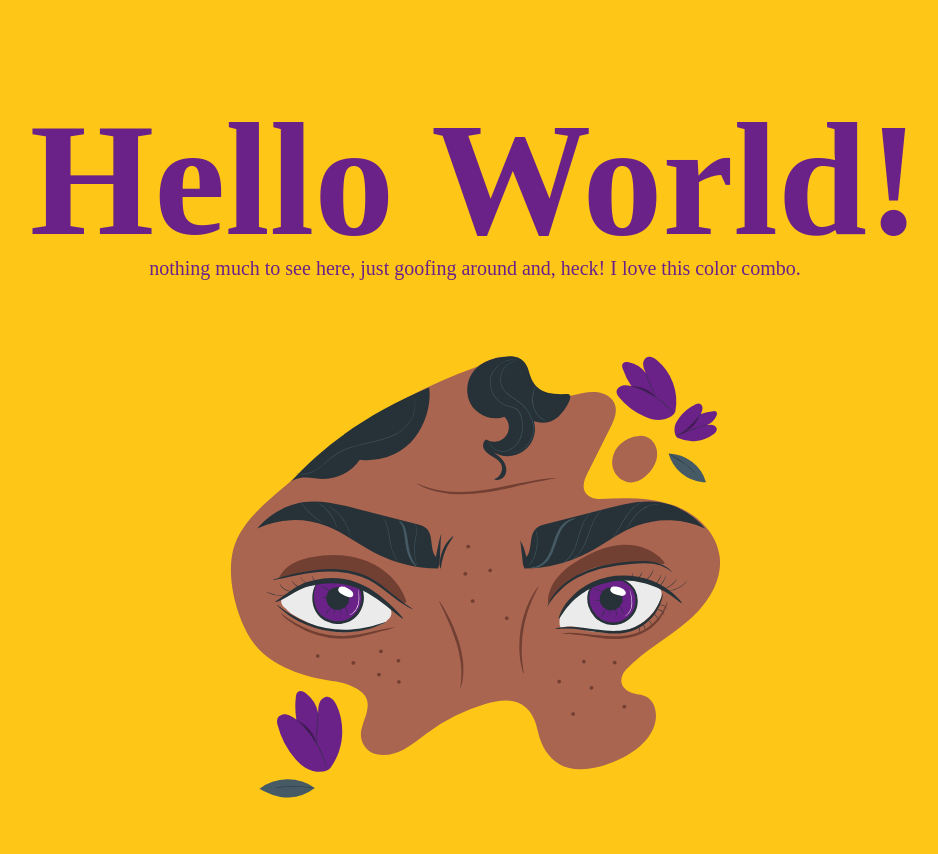
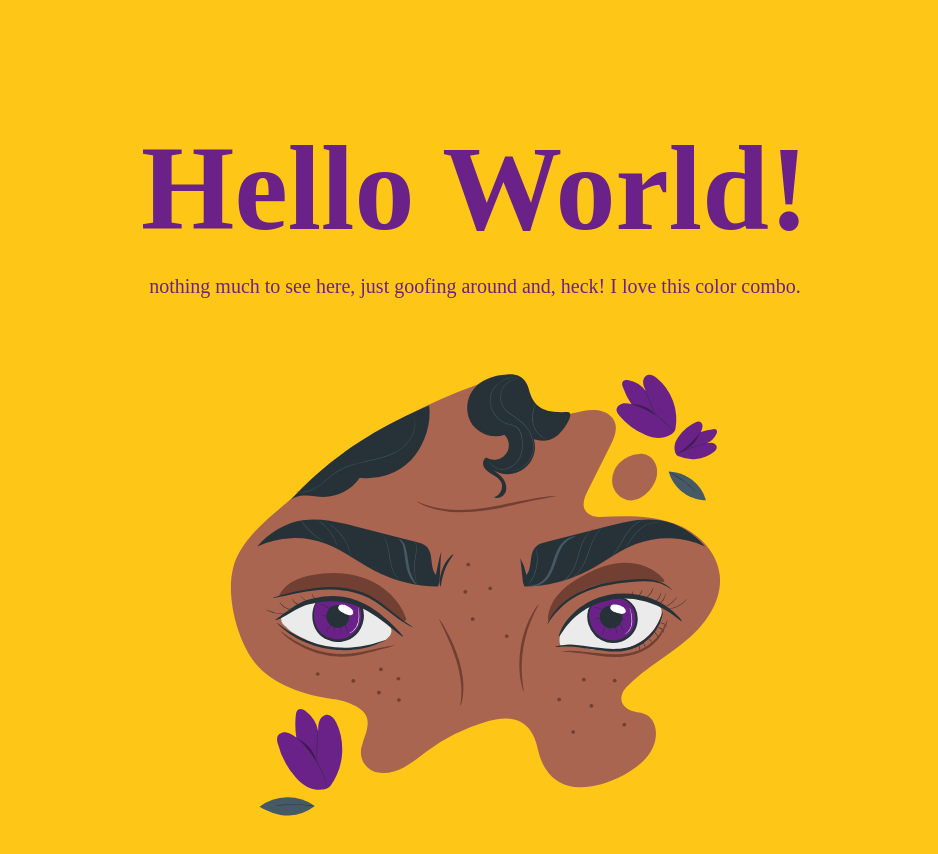
Before and after one commit to meedayyyyy/kromate-s-assignments, a plain HTML site: page index.html in a window 1280 px wide. Shown: the whole page, without its empty margins (165-1103 px from the left). Drawn offline with Linux system fonts and the light colour scheme; a web font is replaced by a local one.

Commit message:
correction

```diff
--- a/hello.css
+++ b/hello.css
@@ -9,11 +9,13 @@ body{
     height: 100vh;
     background-color: #FEC718;
 }
-
+    h1{
+        font-size: 120px;
+    }
 .hello{
     color: #6A2288;
-    font-size: 80px;
-    line-height: 120px;
+    /* font-size: 80px; */
+    /* line-height: 120px; */
     font-family: 'Londrina solid';
     font-weight: 400;
     margin: 120px 0 auto;
```
